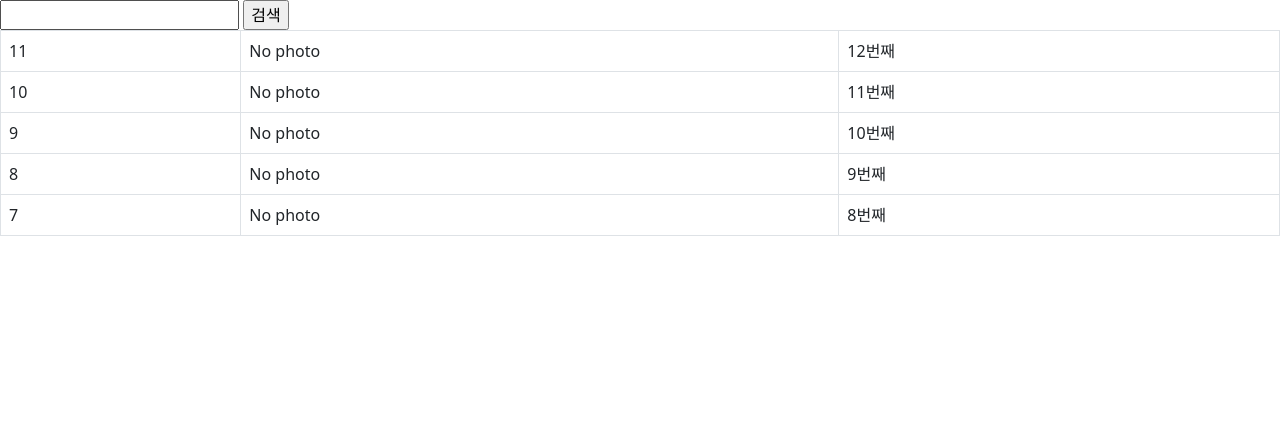
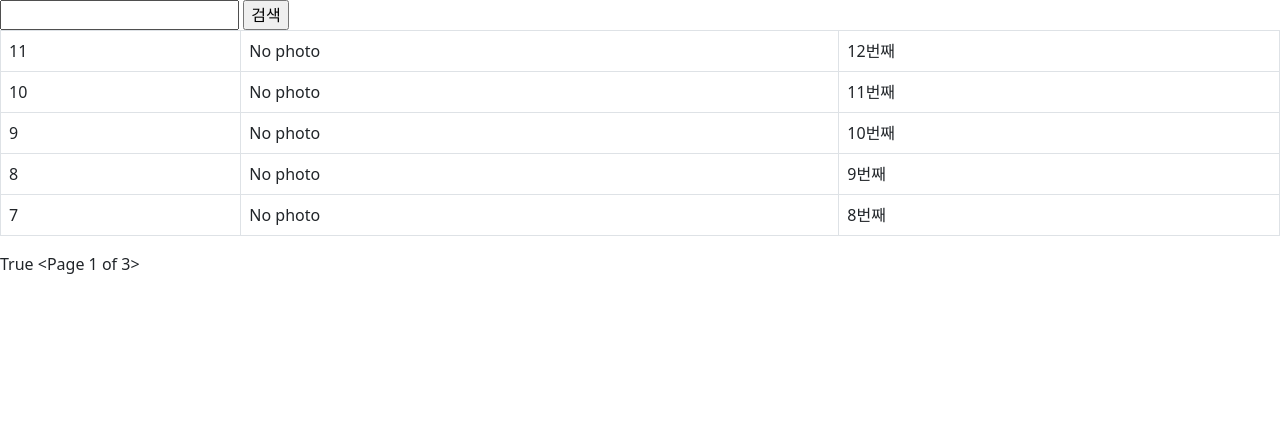
Before and after one commit to zalpheein/django_react_askcompany, a Django app: page /instagram/ in a window 1280 px wide. Shown: the top 448 px of the page. Run offline with Django 3.2, Linux system fonts and the light colour scheme; data comes from the database, SQL or seed files in the repository.

Commit message:
리스트 하단에 page 정보 출력

```diff
--- a/askcompany/instagram/templates/instagram/post_list.html
+++ b/askcompany/instagram/templates/instagram/post_list.html
@@ -36,5 +36,8 @@
             {% endfor %}
             </tbody>
     </table>
+
+    {{ is_paginated }}
+    {{ page_obj }}
 </body>
 </html>
```
